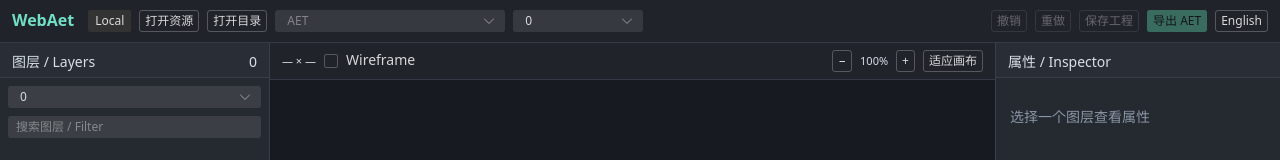
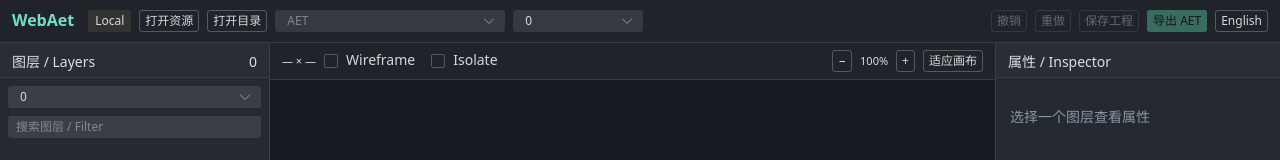
Before and after one commit to samnyan/WebAet, a Vue app: page / in a window 1280 px wide. Shown: the top 160 px of the page. Built offline with nearby package versions, Linux system fonts and the light colour scheme.

Commit message:
feat: resolve sprite database ids and isolate layout previews

```diff
--- a/src/components/editor/AetStage.vue
+++ b/src/components/editor/AetStage.vue
@@ -4,9 +4,11 @@
 import type { Editor } from '../../editor/state'
 import { evaluateScene } from '../../core/render/evaluate'
 import { drawItems, hitTest, type HitArea } from '../../core/render/canvas'
+import { identity, multiply, type Matrix } from '../../core/animation/curves'
+import { layerMatrix } from '../../core/render/evaluate'
 const { editor: e } = defineProps<{ editor: Editor }>()
 const emit = defineEmits<{ warnings: [warnings: string[]] }>()
-const canvas = ref<HTMLCanvasElement>(), host = ref<HTMLElement>(), zoom = ref(1), pan = ref({ x: 0, y: 0 }), wireframe = ref(false)
+const canvas = ref<HTMLCanvasElement>(), host = ref<HTMLElement>(), zoom = ref(1), pan = ref({ x: 0, y: 0 }), wireframe = ref(false), isolate = ref(false)
 let resize: ResizeObserver, hits: HitArea[] = [], scale = 1, origin = { x: 0, y: 0 }, raf = 0
 function draw() {
   const c = canvas.value, bounds = host.value?.getBoundingClientRect(); if (!c || !bounds) return
@@ -18,24 +20,40 @@
   ctx.translate(origin.x, origin.y); ctx.scale(scale, scale)
   ctx.fillStyle = `rgb(${s.color[0]},${s.color[1]},${s.color[2]})`; ctx.fillRect(0, 0, s.width, s.height)
   ctx.save(); ctx.beginPath(); ctx.rect(0, 0, s.width, s.height); ctx.clip()
-  const evaluated = evaluateScene(s, e.compositionId.value, e.frame.value, e.hidden.value)
+  const evaluated = evaluateScene(s, e.compositionId.value, e.frame.value, e.hidden.value, isolate.value ? e.selectedId.value : null)
   const result = drawItems(ctx, evaluated.items, e.library, e.selectedId.value, wireframe.value); hits = result.hits
   ctx.restore(); ctx.strokeStyle = '#5a6370'; ctx.lineWidth = 1 / scale; ctx.strokeRect(0, 0, s.width, s.height)
   emit('warnings', [...evaluated.warnings, ...result.warnings])
 }
 function schedule() { cancelAnimationFrame(raf); raf = requestAnimationFrame(draw) }
-watch(() => [e.version.value, e.resourceVersion.value, e.doc.value, e.sceneIndex.value, e.compositionId.value, e.selectedId.value, e.frame.value, e.hidden.value, zoom.value, pan.value, wireframe.value], schedule)
+watch(() => [e.version.value, e.resourceVersion.value, e.doc.value, e.sceneIndex.value, e.compositionId.value, e.selectedId.value, e.frame.value, e.hidden.value, zoom.value, pan.value, wireframe.value, isolate.value], schedule)
 onMounted(() => { resize = new ResizeObserver(schedule); resize.observe(host.value!); schedule() })
 onBeforeUnmount(() => { resize?.disconnect(); cancelAnimationFrame(raf) })
 let down: { x: number; y: number; pan: boolean } | null = null
 function pointerDown(event: PointerEvent) { down = { x: event.clientX, y: event.clientY, pan: event.button === 1 || event.altKey }; canvas.value?.setPointerCapture(event.pointerId); if (down.pan) event.preventDefault() }
 function pointerMove(event: PointerEvent) { if (!down?.pan) return; pan.value = { x: pan.value.x + event.clientX - down.x, y: pan.value.y + event.clientY - down.y }; down.x = event.clientX; down.y = event.clientY }
-function pointerUp(event: PointerEvent) { if (down && !down.pan && Math.hypot(event.clientX - down.x, event.clientY - down.y) < 5) { const b = canvas.value!.getBoundingClientRect(); const hit = hitTest(hits, (event.clientX - b.left - origin.x) / scale, (event.clientY - b.top - origin.y) / scale); e.selectedId.value = hit?.layer.offset ?? null }; down = null }
+function pointerUp(event: PointerEvent) {
+  if (!down || down.pan) { down = null; return }
+  const bounds = canvas.value!.getBoundingClientRect(), dx = (event.clientX - down.x) / scale, dy = (event.clientY - down.y) / scale
+  const hit = hitTest(hits, (down.x - bounds.left - origin.x) / scale, (down.y - bounds.top - origin.y) / scale)
+  if (hit) {
+    e.selectedId.value = hit.layer.offset
+    if (Math.hypot(event.clientX - down.x, event.clientY - down.y) >= 5 && e.composition.value?.layers.some(l => l.offset === hit.layer.offset)) {
+      let parent = hit.layer.parent, matrix: Matrix = identity(), seen = new Set<number>()
+      const chain = []
+      while (parent && !seen.has(parent)) { seen.add(parent); const l = e.composition.value.layers.find(l => l.offset === parent); if (!l) break; chain.unshift(l); parent = l.parent }
+      for (const l of chain) matrix = multiply(matrix, layerMatrix(l, e.frame.value))
+      const determinant = matrix[0] * matrix[3] - matrix[1] * matrix[2]
+      if (Math.abs(determinant) > 1e-9) e.translateLayer(hit.layer.offset, (matrix[3] * dx - matrix[2] * dy) / determinant, (-matrix[1] * dx + matrix[0] * dy) / determinant)
+    }
+  } else e.selectedId.value = null
+  down = null
+}
 function reset() { zoom.value = 1; pan.value = { x: 0, y: 0 } }
 </script>
 <template>
   <section class="stage-panel">
-    <div class="stage-toolbar"><span>{{ e.scene.value?.width ?? '—' }} × {{ e.scene.value?.height ?? '—' }}</span><n-checkbox v-model:checked="wireframe" size="small">Wireframe</n-checkbox><div class="spacer" /><n-button size="tiny" @click="zoom = Math.max(0.1, zoom / 1.2)">−</n-button><span>{{ Math.round(zoom * 100) }}%</span><n-button size="tiny" @click="zoom = Math.min(8, zoom * 1.2)">+</n-button><n-button size="tiny" @click="reset">适应画布</n-button></div>
+    <div class="stage-toolbar"><span>{{ e.scene.value?.width ?? '—' }} × {{ e.scene.value?.height ?? '—' }}</span><n-checkbox v-model:checked="wireframe" size="small">Wireframe</n-checkbox><n-checkbox v-model:checked="isolate" size="small">Isolate</n-checkbox><div class="spacer" /><n-button size="tiny" @click="zoom = Math.max(0.1, zoom / 1.2)">−</n-button><span>{{ Math.round(zoom * 100) }}%</span><n-button size="tiny" @click="zoom = Math.min(8, zoom * 1.2)">+</n-button><n-button size="tiny" @click="reset">适应画布</n-button></div>
     <div ref="host" class="stage-host"><canvas ref="canvas" data-testid="aet-stage" @pointerdown="pointerDown" @pointermove="pointerMove" @pointerup="pointerUp" @pointercancel="down = null" @wheel.prevent="zoom = Math.max(0.1, Math.min(8, zoom * ($event.deltaY < 0 ? 1.1 : 0.9)))" /></div>
     <footer>滚轮缩放 · 中键 / Alt 拖动平移 · 单击选择图层</footer>
   </section>
--- a/src/core/render/canvas.ts
+++ b/src/core/render/canvas.ts
@@ -6,7 +6,7 @@
 export function drawItems(ctx: CanvasRenderingContext2D, items: DrawItem[], library: SpriteLibrary, selected: number | null, wireframe: boolean): { hits: HitArea[]; warnings: string[] } {
   const hits: HitArea[] = [], warnings = new Set<string>()
   for (const item of items) {
-    const entry = library.find(item.sourceName), w = entry?.sprite.width ?? item.video.width, h = entry?.sprite.height ?? item.video.height
+    const entry = library.find(item.sourceName, item.sourceId), w = entry?.sprite.width ?? item.video.width, h = entry?.sprite.height ?? item.video.height
     ctx.save(); ctx.transform(...item.matrix); ctx.globalAlpha *= item.opacity
     ctx.globalCompositeOperation = blends[item.blend] ?? 'source-over'
     if (!(item.blend in blends)) warnings.add(`Blend mode ${item.blend} uses normal preview`)
--- /dev/null
+++ b/src/core/resources/database.ts
@@ -0,0 +1,13 @@
+import { BinaryReader } from '../aet/reader'
+export interface SpriteDatabaseEntry { id: number; name: string; index: number; set: string }
+export function parseSpriteDatabase(bytes: Uint8Array): SpriteDatabaseEntry[] {
+  const r = new BinaryReader(bytes)
+  const sets = r.array(r.u32(0), r.u32(4), 16, p => ({ name: r.string(r.u32(p + 4)), file: r.string(r.u32(p + 8)) }))
+  return r.array(r.u32(8), r.u32(12), 12, p => {
+    const info = r.u32(p + 8), setIndex = info >>> 16
+    if (setIndex & 0x1000) return null
+    const set = sets[setIndex & 0xfff]
+    if (!set) throw new Error('Invalid sprite database set reference')
+    return { id: r.u32(p), name: r.string(r.u32(p + 4)), index: info & 0xffff, set: set.file.replace(/\.farc$/i, '.bin').toLowerCase() }
+  }).filter((entry): entry is SpriteDatabaseEntry => entry !== null)
+}
--- a/src/core/resources/library.ts
+++ b/src/core/resources/library.ts
@@ -1,13 +1,28 @@
 import { decodeTexture, spriteAliases, type Sprite, type SpriteSet, type Texture } from './sprites'
+import type { SpriteDatabaseEntry } from './database'
 export class SpriteLibrary {
   readonly entries = new Map<string, { sprite: Sprite; texture: Texture }>()
+  readonly ids = new Map<number, { sprite: Sprite; texture: Texture }>()
+  private database: SpriteDatabaseEntry[] = []
   private canvases = new Map<Texture, HTMLCanvasElement>()
   readonly sets: SpriteSet[] = []
   add(set: SpriteSet) {
+    const previous = this.sets.findIndex(s => s.name.toLowerCase() === set.name.toLowerCase())
+    if (previous >= 0) this.sets.splice(previous, 1)
     this.sets.push(set)
-    for (const sprite of set.sprites) { const texture = set.textures[sprite.texture]; if (texture) for (const alias of spriteAliases(sprite.name)) this.entries.set(alias, { sprite, texture }) }
+    const prefix = set.name.replace(/^spr_/i, '').replace(/\.bin$/i, '').toUpperCase()
+    for (const sprite of set.sprites) { const texture = set.textures[sprite.texture]; if (texture) for (const alias of [...spriteAliases(sprite.name), ...spriteAliases(`${prefix}_${sprite.name}`)]) this.entries.set(alias, { sprite, texture }) }
+    this.resolveIds()
   }
-  find(name: string) { return this.entries.get(name.toUpperCase()) }
+  bindDatabase(entries: SpriteDatabaseEntry[]) { this.database = entries; this.resolveIds() }
+  private resolveIds() {
+    this.ids.clear()
+    for (const entry of this.database) {
+      const set = this.sets.find(s => s.name.toLowerCase() === entry.set), sprite = set?.sprites[entry.index], texture = sprite && set?.textures[sprite.texture]
+      if (sprite && texture) { this.ids.set(entry.id, { sprite, texture }); for (const alias of spriteAliases(entry.name)) this.entries.set(alias, { sprite, texture }) }
+    }
+  }
+  find(name: string, id?: number) { return (id === undefined ? undefined : this.ids.get(id)) ?? this.entries.get(name.toUpperCase()) }
   image(texture: Texture) {
     let canvas = this.canvases.get(texture)
     if (!canvas) {
--- a/src/views/EditorView.vue
+++ b/src/views/EditorView.vue
@@ -20,7 +20,7 @@
     async function walk(dir: FileSystemDirectoryHandle) {
       for await (const handle of (dir as unknown as { values: () => AsyncIterable<FileSystemHandle> }).values()) {
         if (handle.kind === 'directory') await walk(handle as FileSystemDirectoryHandle)
-        else if (/^(aet_|spr_).*\.(bin|farc)$/i.test(handle.name) && !/^(aet|spr)_db/i.test(handle.name)) files.push(await (handle as FileSystemFileHandle).getFile())
+        else if (/^(aet_|spr_).*\.(bin|farc)$/i.test(handle.name) && !/^aet_db/i.test(handle.name)) files.push(await (handle as FileSystemFileHandle).getFile())
       }
     }
     e.busy.value = true; await walk(root); await e.importFiles(files)
```
Also changed, not shown: src/core/render/evaluate.ts (+4 -3 lines), src/editor/state.ts (+14 -1 lines).
